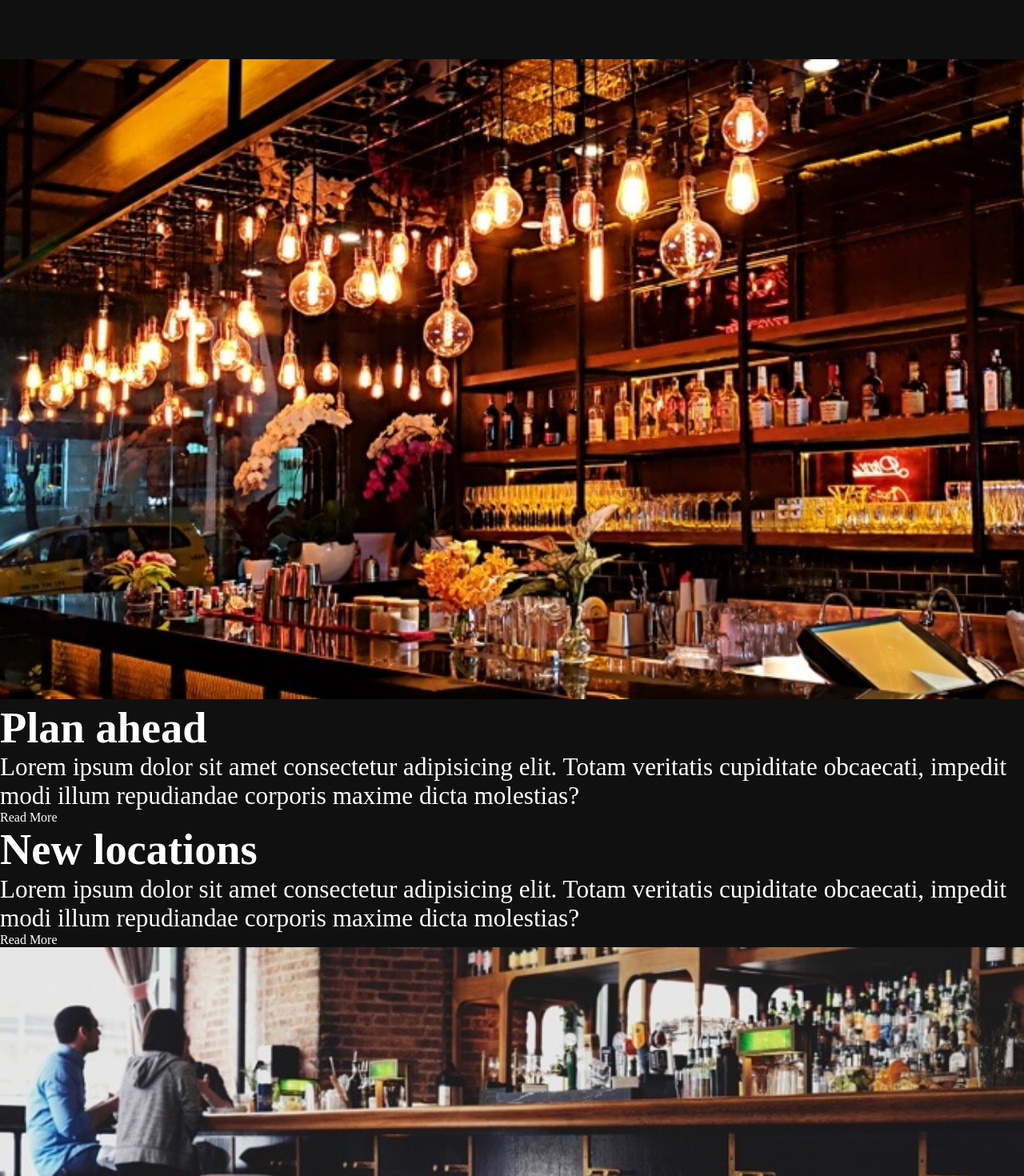
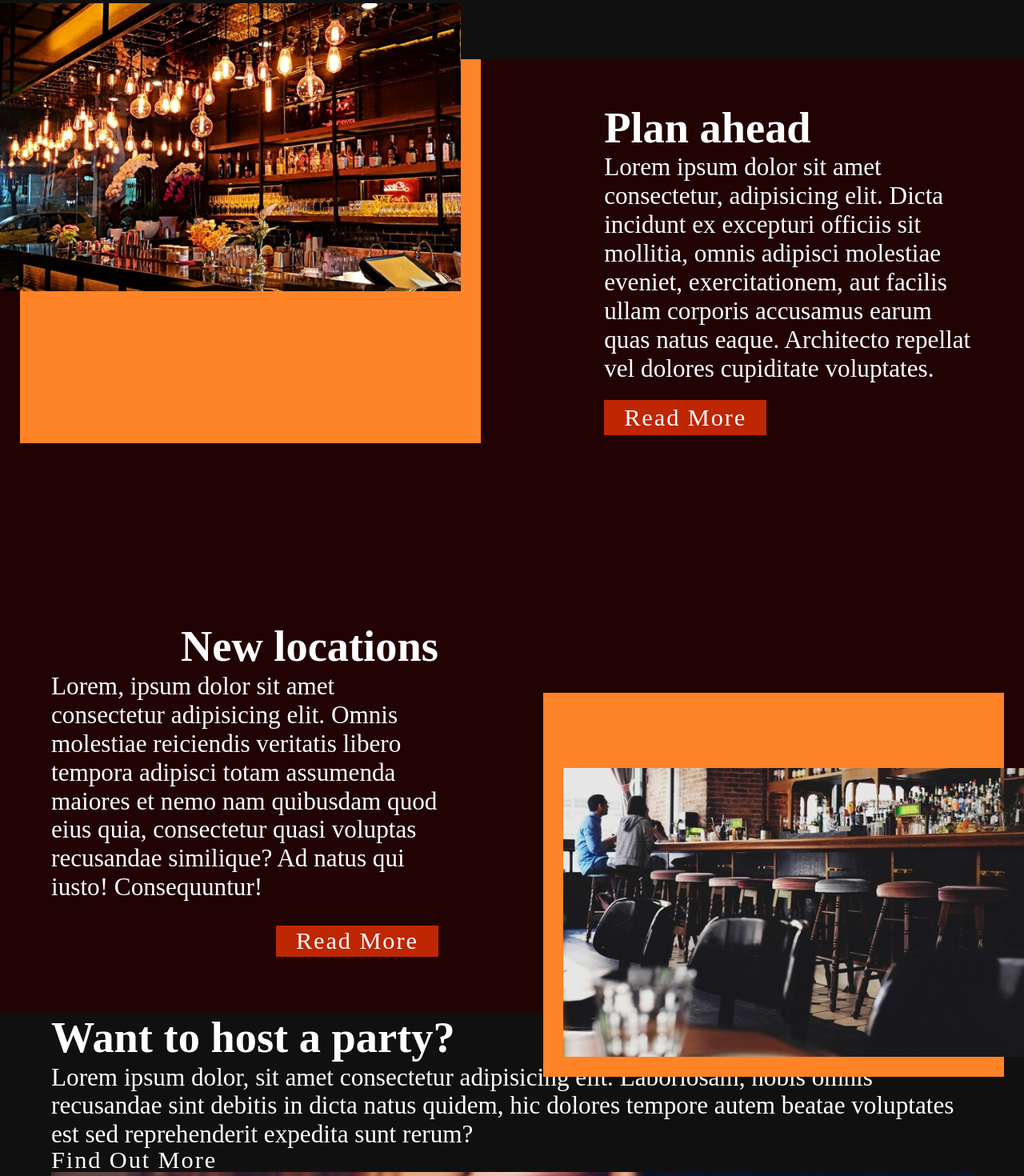
Before and after one commit to tyiu130/bar-one, a plain HTML site: page index.html in a window 1280 px wide. Shown: the part 1715-3185 px from the top of the page at 80% size. Drawn offline with Linux system fonts and the light colour scheme; a web font is replaced by a local one.

Commit message:
Created _plan.scss, added styling

```diff
--- a/index.html
+++ b/index.html
@@ -82,26 +82,43 @@
         </section> <!--End of.about Section-->
 
         <section class="plan">
-            <div class="planContainer">
-                <div class="planImg planImg1">
-                    <img src="./assets/left-image.jpg" alt="bar with many drinks and lights">
+            <div class="planContainer wrapper">
+                <div class="planImg">
+                        <ul>
+                            <li class="planImg1Box">
+                                <img  class="planImg1" src="./assets/left-image.jpg" alt="bar with many drinks and lights">
+                            </li>
+                        </ul>
                 </div>
+
 
                     <div class="planText planText1">
                         <h2>Plan ahead</h2>
-                    <p>Lorem ipsum dolor sit amet consectetur adipisicing elit. Totam veritatis cupiditate obcaecati, impedit modi illum repudiandae corporis maxime dicta molestias?</p>
-                    <a href="#">Read More</a>
+                        <p>Lorem ipsum dolor sit amet consectetur, adipisicing elit. Dicta incidunt ex excepturi officiis sit mollitia, omnis adipisci molestiae eveniet, exercitationem, aut facilis ullam corporis accusamus earum quas natus eaque. Architecto repellat vel dolores cupiditate voluptates.</p>
+                        <a class="btn" href="#">Read More</a>
                     </div>
+
+
 
                     <div class="planText planText2">
                         <h2>New locations</h2>
-                    <p>Lorem ipsum dolor sit amet consectetur adipisicing elit. Totam veritatis cupiditate obcaecati, impedit modi illum repudiandae corporis maxime dicta molestias?</p>
-                    <a href="#">Read More</a>
+                        <p>Lorem, ipsum dolor sit amet consectetur adipisicing elit. Omnis molestiae reiciendis veritatis libero tempora adipisci totam assumenda maiores et nemo nam quibusdam quod eius quia, consectetur quasi voluptas recusandae similique? Ad natus qui iusto! Consequuntur!</p>
+                        <div class="planBtn">
+                            <a class="btn" href="#">Read More</a>
+                        </div>
                     </div>
 
-                <div class="planImg PlanImg2">
-                    <img src="./assets/right-image.jpg" alt="3 people sitting at the bar">
+
+
+                    <!-- <img src="./assets/right-image.jpg" alt="3 people sitting at the bar"> -->
+                    <div class="planImg">
+                        <ul>
+                            <li class="planImg2Box">
+                                <img class="planImg2" src="./assets/right-image.jpg" alt="3 people sitting at the bar">
+                            </li>
+                        </ul>
                     </div>
+
             </div><!--End of .planContainer-->
         </section> <!--End of.plan Section-->
 
--- a/styles/sass/partials/_baseStyles.scss
+++ b/styles/sass/partials/_baseStyles.scss
@@ -22,3 +22,8 @@ ul {
     margin: 0;
     padding: 0;
 }
+
+.btn {
+    background-color: $secondary;
+    padding: 5px 25px;
+}
--- /dev/null
+++ b/styles/sass/partials/_plan.scss
@@ -0,0 +1,74 @@
+.plan {
+    background-color: $quinary;
+    position: relative;
+
+    .planContainer {
+        display: flex;
+        flex-wrap: wrap;
+
+        div {
+            width: calc(100%/2);
+        }
+
+    }
+
+    .planText p {
+        padding-bottom: 30px;
+    }
+
+    .planText1 {
+        padding:55px 0 70px 10%;
+    }
+
+    .planText2 {
+        padding: 170px 8% 70px 0;
+        display: flex;
+        flex-direction: column;
+
+        h2 {
+            text-align: right;
+        }
+
+        .planBtn {
+            display: flex;
+            justify-content: flex-end;
+            width: 100%;
+            }
+    }
+
+    .planImg1 {
+        position: absolute;
+        width: 100%;
+        top: -70px;
+        left: -25px;
+    }
+
+    .planImg1Box {
+        background-color: $tertiary;
+        width: 45%;
+        height: 480px;
+        position: absolute;
+        top: 0;
+        left: 25px;
+    }
+
+    .planImg2 {
+        position: absolute;
+        width: 100%;
+        bottom: 25px;
+        right: -25px;
+    }
+
+    .planImg2Box {
+        background-color: $tertiary;
+        width: 45%;
+        height: 480px;
+        position: absolute;
+        bottom: -80px;
+        right: 25px;
+    }
+
+
+
+
+}
--- a/styles/sass/partials/_typography.scss
+++ b/styles/sass/partials/_typography.scss
@@ -39,6 +39,13 @@ p {
 
 }
 
+a {
+    @include fontSize(38);
+    font-family: $secondaryText;
+    line-height: 29px;
+    letter-spacing: 1.9px;
+}
+
 
 
 .headerText {
@@ -59,9 +66,7 @@ p {
 
     a {
         font-weight: 700;
-        @include fontSize(38);
-        line-height: 29px;
-        letter-spacing: 1.9px;
+        font-family: $primaryText;
         text-transform: uppercase;
 
     }
--- a/styles/sass/styles.scss
+++ b/styles/sass/styles.scss
@@ -5,3 +5,4 @@
 
 @import './partials/header';
 @import './partials/about';
+@import './partials/plan';
```
Also changed, not shown: styles/styles.css. Lines whose indentation alone changed are shown as unchanged.
